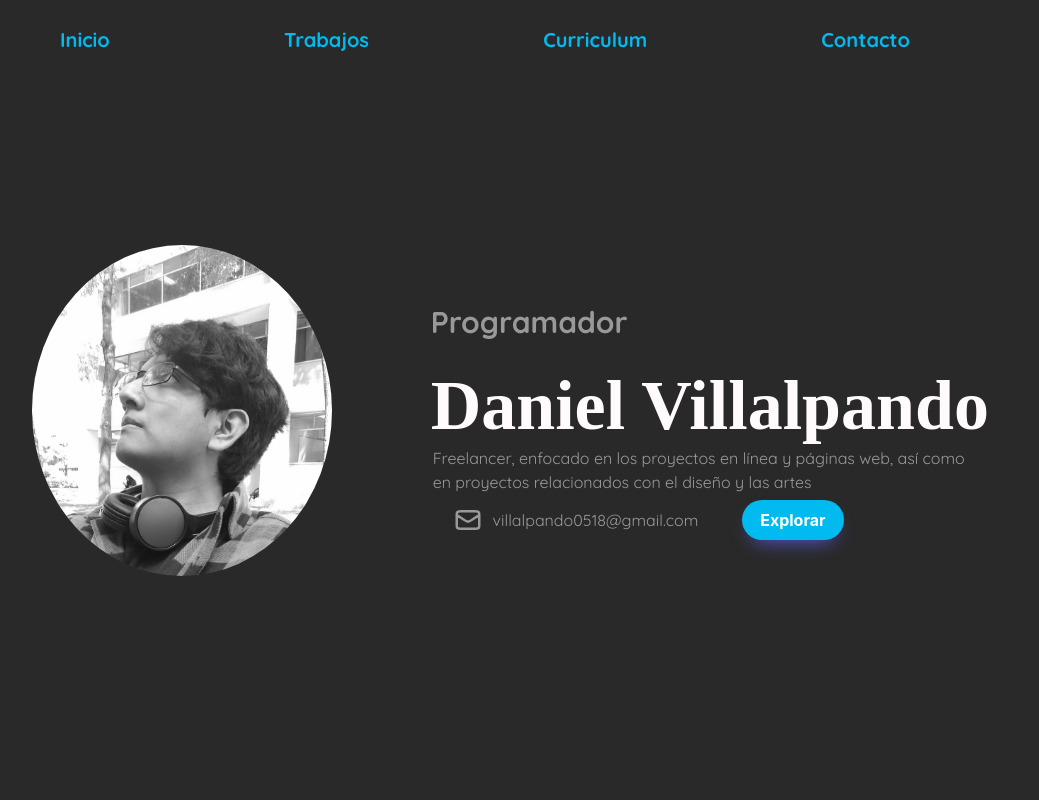
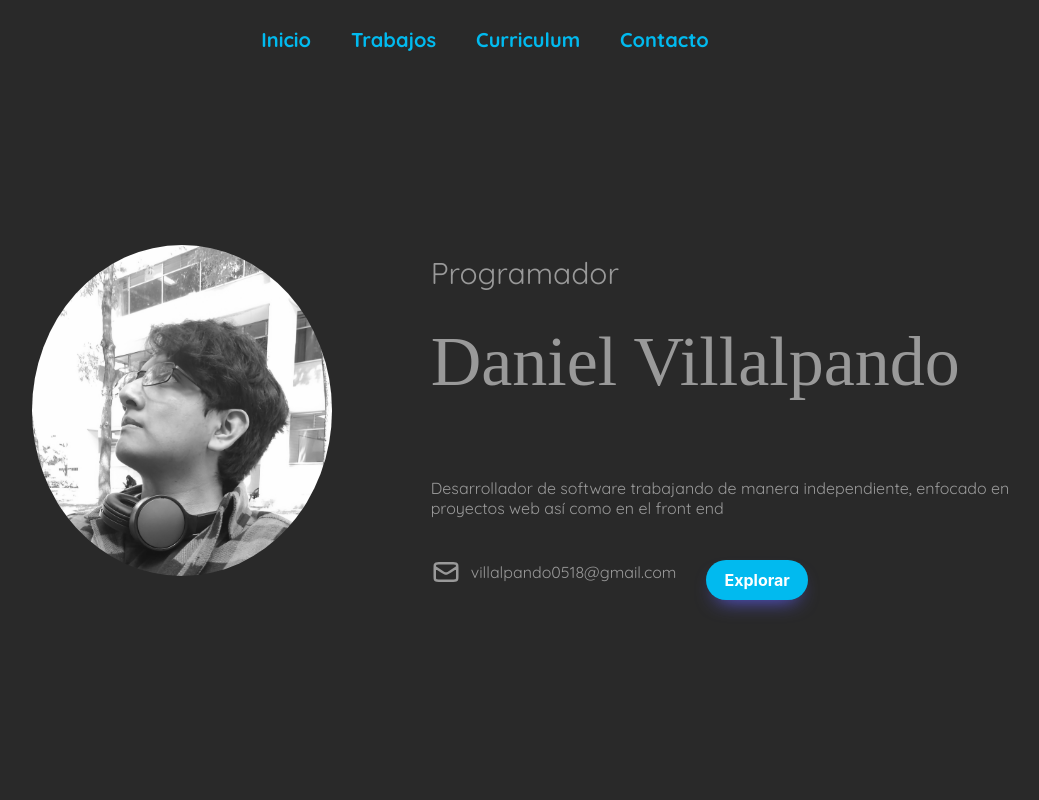
Before and after one commit to villalpando0518/Daniel, a plain HTML site: page index.html in a window 1280 px wide. Shown: the top 800 px of the page, without its empty margins (155-1194 px from the left). Drawn offline with Linux system fonts and the light colour scheme; a script that the page names is missing; a web font is replaced by a local one.

Commit message:
mod vizuales y de texto a la pagina, por continuar

```diff
--- a/index.html
+++ b/index.html
@@ -33,14 +33,14 @@
                 <img id="yo" src="media/yo.jpg" alt="yo" />
             </div>
             <div class="texto">
-                <h2 id="ocupacion">Programador</h2>
-                <h1 id="nombre">Daniel Villalpando</h1>
+                <p id="ocupacion">Programador</p>
+                <p id="nombre">Daniel Villalpando</p>
                 <div class="parrafo">
                     <p>
-                        Freelancer, enfocado en los proyectos en línea y páginas
-                        web, así como
+                        Desarrollador de software trabajando de manera independiente,
+                        enfocado en proyectos web así como en el front end
                     </p>
-                    <p>en proyectos relacionados con el diseño y las artes</p></div>
+                </div>
                 <div id="correo_boton">
                     <div class="icono_texto">
                         <!--icono -->
--- a/styles.css
+++ b/styles.css
@@ -16,7 +16,6 @@ html {
 
 * {
     scroll-behavior: smooth;
-    white-space: non-wrap;
 }
 
 header {
@@ -25,15 +24,14 @@ header {
 }
 #menu {
     display: flex;
-    justify-content: space-around;
+    justify-content: center;
     align-items: center;
+    gap: 40px;
     font-family: Quicksand;
     font-weight: bold;
     font-size: 20px;
     height: 10vh;
     width: 100vw;
-    padding-left: 10vw;
-    padding-right: 10vw;
     background-color: var(--black);
 
 }
@@ -52,11 +50,10 @@ body {
 }
 
 p {
-  white-space: nowrap;
   font-family: Quicksand;
+  overflow-wrap: break-word;
+  word-wrap: break-word;
   color: var(--gray);
-
-
 }
 #inicio {
     display: flex;
@@ -65,7 +62,7 @@ p {
     min-height: 100vh;
     padding-top: 10vh;
     background-color: #292929;
-    color: #FFFAFB;//snow
+    color: #FFFAFB;/*snow*/
 }
 #nombre{
     margin-top: 0;
@@ -97,9 +94,10 @@ p {
 
 #correo_boton{
     display: flex;
-    justify-content: space-around;
+    justify-content: flex-start;
     align-items: center;
-    padding-right: 150px;
+    gap: 30px;
+    margin-top: 20px;
 }
 
 .icono:hover path{
@@ -118,7 +116,7 @@ p {
     flex-flow: center;
 }
 .parrafo p{
-    margin: 2px;
+    margin: 6px 0;
 }
 button {
   background: var(--cyan);
@@ -139,6 +137,7 @@ button {
   width: fit-content;
   word-break: break-word;
   border: 0;
+  margin-top: 16px;
 }
 /****************************************************/
 #trabajos {
@@ -158,7 +157,8 @@ button {
     gap: 25px;
 }
 .tarjeta img{
-    width: 300px;
+    width: 100%;
+    max-width: 300px;
     height: auto;
 
 }
@@ -181,7 +181,6 @@ button {
     box-shadow: 0 0 0 3px var(--gray);
     border-radius: 20px;
     padding: 20px;
-    min-width: 40em;
 }
 #t2 img{
     width: 400px;
```
